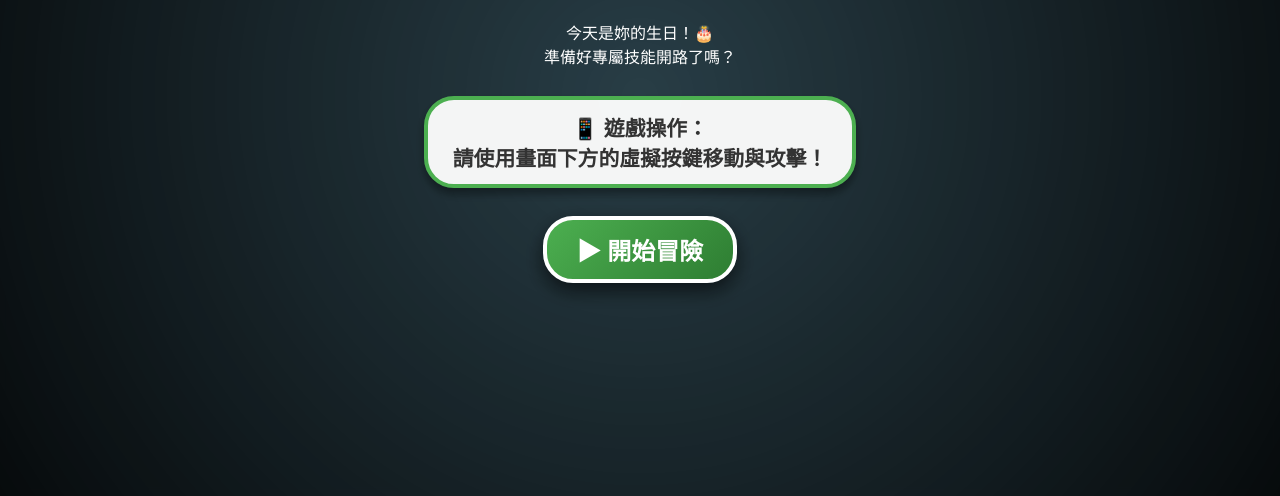
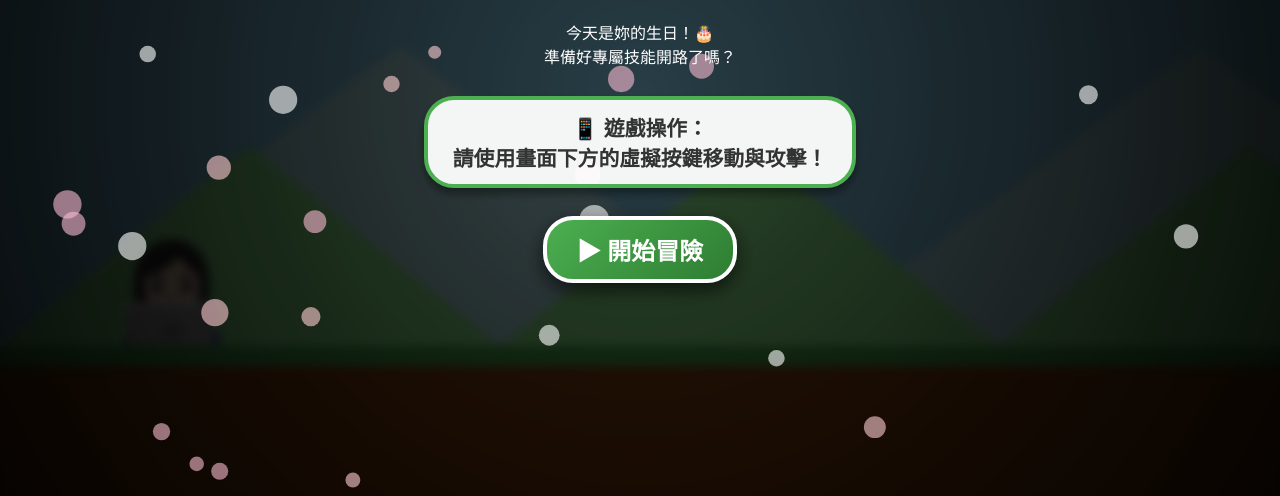
Before and after one commit to aquarlin29-ops/sophiehappybirthday, a plain HTML site: page index.html in a window 1280 px wide. Shown: the part 304-800 px from the top of the page. Drawn offline with Linux system fonts and the light colour scheme.

Commit message:
Update index.html

```diff
--- a/index.html
+++ b/index.html
@@ -200,14 +200,14 @@
 
         groundY = canvas.height - 150;
 
-        // 即時更新物件防錯
+        // 即時更新物件防錯 (必須確定 player 已經建立才能呼叫屬性)
         if (typeof player !== 'undefined' && player.isGrounded) player.y = groundY - player.height;
         if (typeof boss !== 'undefined' && boss.active) {
             boss.targetY = groundY - 450;
             if (boss.state === 'active') boss.y = boss.targetY;
         }
     }
-    window.addEventListener('resize', resize); resize();
+    // ⚠️ 注意：移除了這行原本在頂端的 window.addEventListener('resize', resize); resize(); 以避免變數未宣告的致命錯誤
 
     function drawSprite(key, x, y, w, h, flip = false, fallbackEmoji = '👩🏻‍💻') {
         const img = imgs[key];
@@ -305,6 +305,7 @@
 
     const keys = { left: false, right: false, jump: false, attack: false };
 
+    // --- 變數宣告完畢 ---
     const player = {
         x: 100, y: 0, width: 120, height: 120, vx: 0, vy: 0, speed: 7, jumpPower: -18, gravity: 0.9,
         isGrounded: true, isAttacking: false, attackTimer: 0,
@@ -312,6 +313,10 @@
     };
 
     let mushrooms = [], particles = [], floatingTexts = [], npcs = [], eventTriggers = [], boss = { active: false };
+
+    // ⚠️ 致命 Bug 修復：將 resize 綁定與執行移到所有變數宣告完畢之後，確保程式不會因為讀不到 player 而死當。
+    window.addEventListener('resize', resize);
+    resize();
 
     function initGame() {
         initAudio();
```
